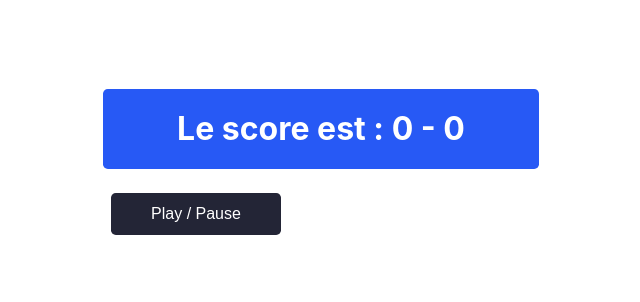
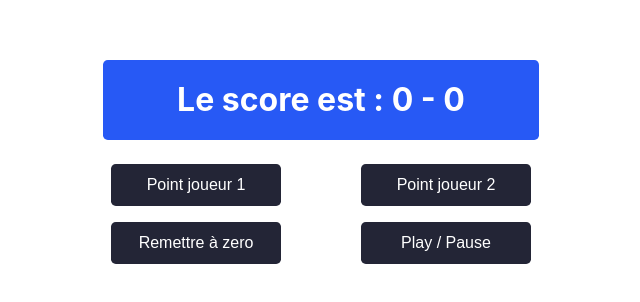
Before and after one commit to filoupegase/tennis-score, a React (Create React App) app: page / in a window 1280 px wide. Shown: the part 234-536 px from the top of the page, without its empty margins (319-959 px from the left). Built offline with nearby package versions, Linux system fonts and the light colour scheme.

Commit message:
player init

```diff
--- a/src/App.jsx
+++ b/src/App.jsx
@@ -1,15 +1,25 @@
-import './App.css';
 import PlayPauseBtn from './components/PlayPauseBtn';
 import Display from './components/Display';
 import GameScore from './components/GameScore';
+import PointScoreBtn from './components/PointScoreBtn';
+import ResetScoreBtn from './components/ResetScoreBtn';
+import './App.css';
 
 
 function App() {
+
   return (
       <>
         <GameScore />
         <Display />
-        <PlayPauseBtn />
+        <div className="buttons-row">
+          <PointScoreBtn player="joueur 1" />
+          <PointScoreBtn player="joueur 2" />
+        </div>
+        <div className="buttons-row">
+          <ResetScoreBtn />
+          <PlayPauseBtn />
+        </div>
       </>
   );
 }
--- /dev/null
+++ b/src/components/PointScoreBtn/index.jsx
@@ -0,0 +1,10 @@
+function PointScoreBtn({ player }) {
+  return (
+      <button
+          className="button">
+        Point { player }
+      </button>
+  );
+}
+
+export default PointScoreBtn;
--- /dev/null
+++ b/src/components/ResetScoreBtn/index.jsx
@@ -0,0 +1,10 @@
+function ResetScoreBtn() {
+  return (
+      <button
+          className="button">
+        Remettre à zero
+      </button>
+  );
+}
+
+export default ResetScoreBtn;
```
